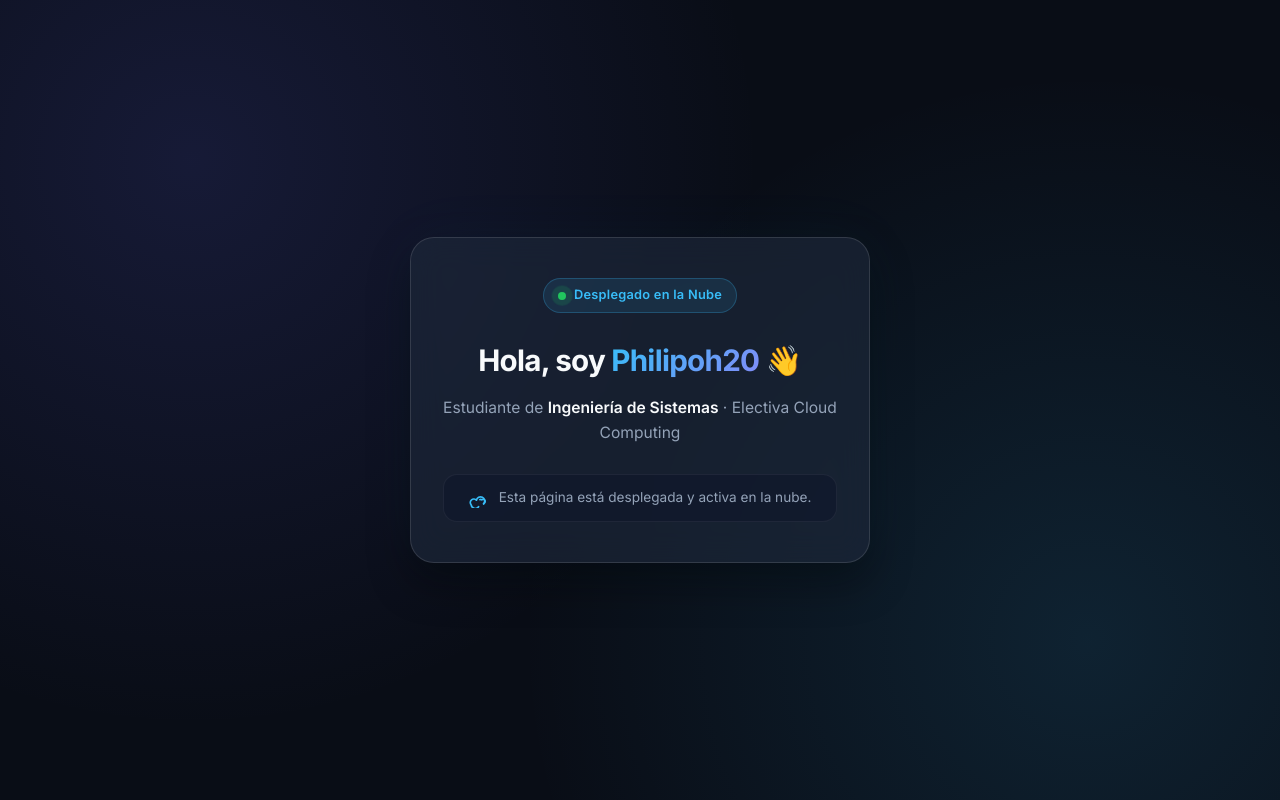
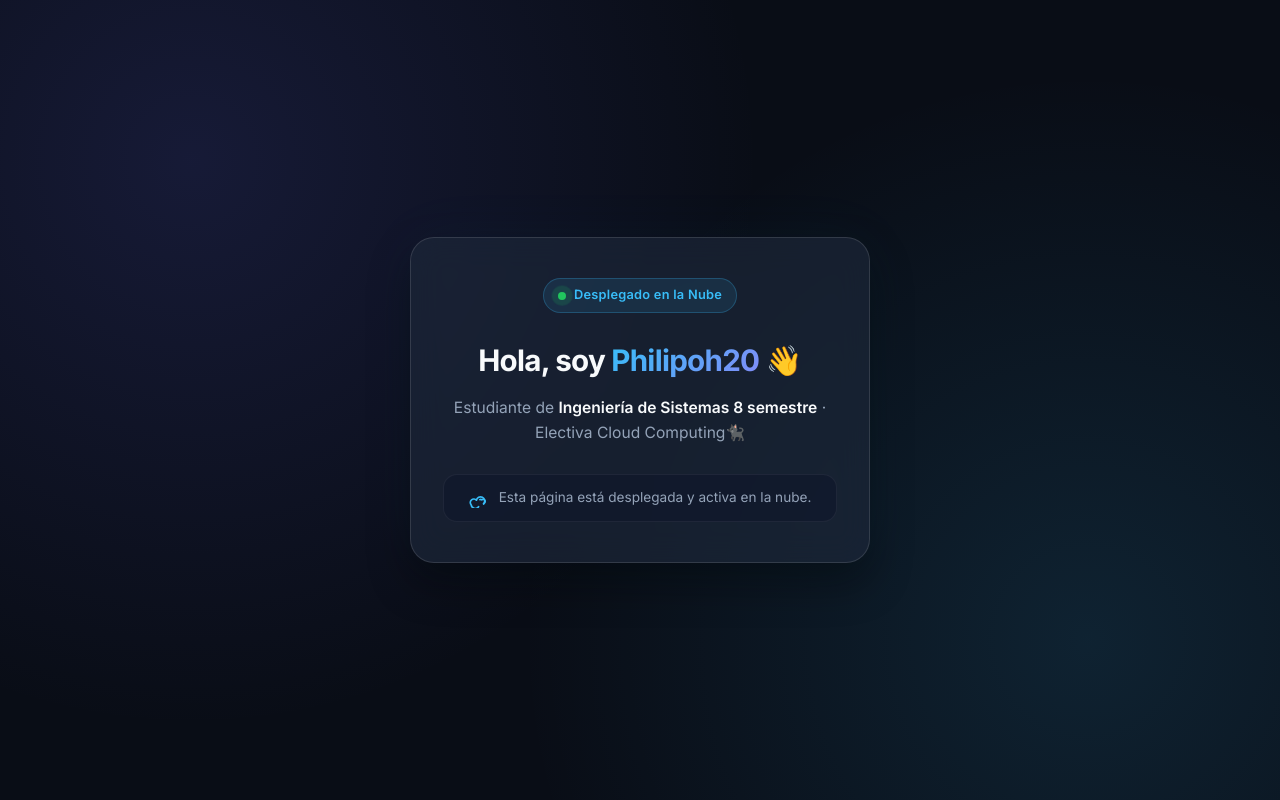
Before and after one commit to Philipoh20/mi-primera-web, a plain HTML site: page index.html in a window 1280 px wide. Drawn offline with Linux system fonts and the light colour scheme.

Commit message:
Cambios iniciales

```diff
--- a/index.html
+++ b/index.html
@@ -27,7 +27,7 @@
 
     <!-- Subtítulo profesional -->
     <p class="subtitle">
-      Estudiante de <strong>Ingeniería de Sistemas</strong> · Electiva Cloud Computing
+      Estudiante de <strong>Ingeniería de Sistemas 8 semestre</strong> · Electiva Cloud Computing🐈‍⬛
     </p>
 
     <!-- Caja informativa inferior -->
```
